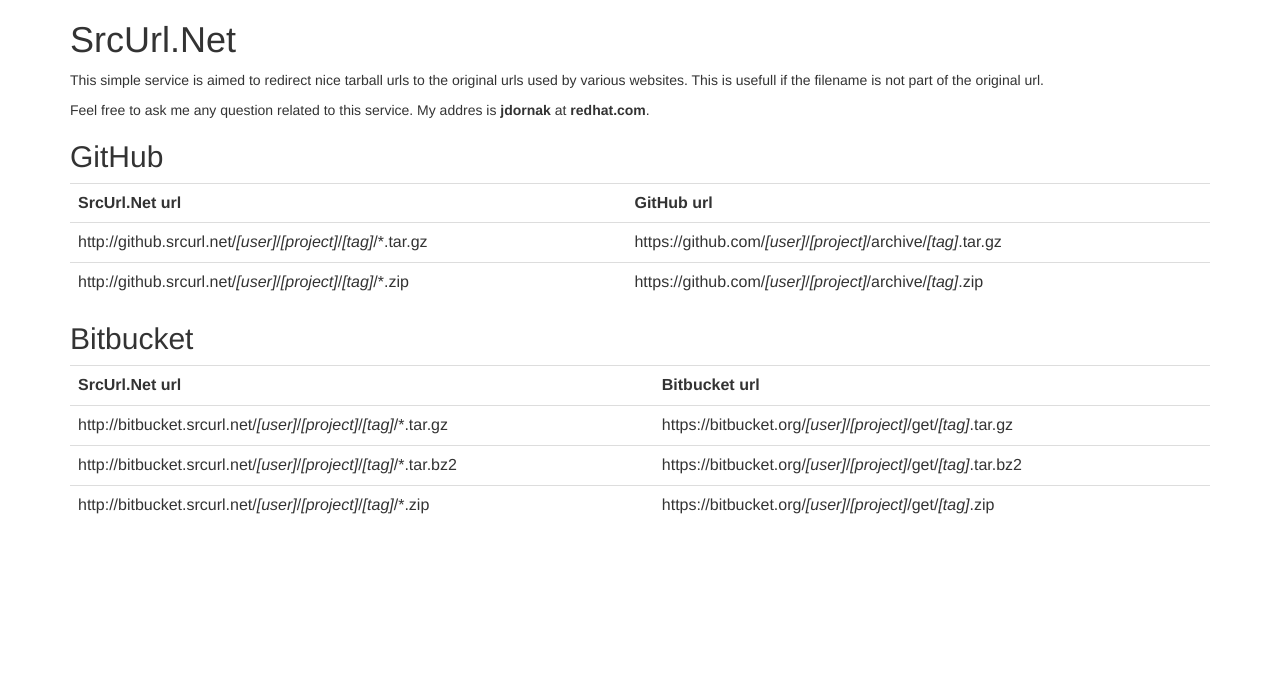
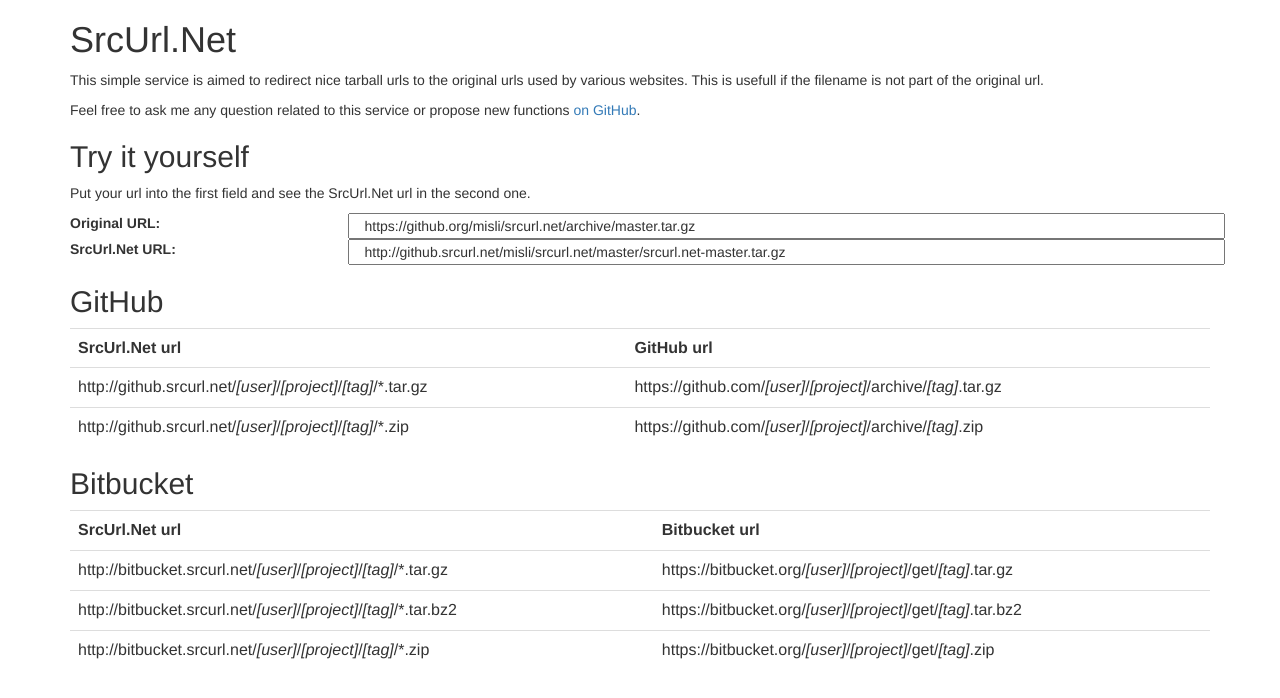
Before and after one commit to misli/srcurl.net, a plain HTML site: page htdocs/index.html in a window 1280 px wide. Drawn offline with nearby package versions, Linux system fonts and the light colour scheme.

Commit message:
add js form to translate original url thanks to: Dave Johansen

```diff
--- a/htdocs/index.html
+++ b/htdocs/index.html
@@ -1,7 +1,36 @@
 <html>
     <head>
         <title>SrcUrl.Net</title>
-        <link href="https://maxcdn.bootstrapcdn.com/bootstrap/3.3.4/css/bootstrap.min.css" rel="stylesheet">
+        <link href="https://maxcdn.bootstrapcdn.com/bootstrap/3.3.4/css/bootstrap.min.css" rel="stylesheet"/>
+        <script type="text/javascript">
+
+function endsWith(str, suffix) {
+    return str.indexOf(suffix, str.length - suffix.length) !== -1;
+}
+
+function splitFilename(str) {
+    if (endsWith(str, ".zip"))
+        return [str.substr(0, str.length - 4), str.substr(str.length - 4)];
+    else if (endsWith(str, ".tar.gz"))
+        return [str.substr(0, str.length - 7), str.substr(str.length - 7)];
+    else if (endsWith(str, ".tar.bz2"))
+        return [str.substr(0, str.length - 8), str.substr(str.length - 8)];
+    else
+        return [str, ""]
+}
+
+function convertUrl(origUrl) {
+    var splitUrl = origUrl.split("/")
+    var site = splitUrl[2].split(".", 1)
+    var filename = splitFilename(splitUrl[6])
+    return "http://" + site + ".srcurl.net/" + splitUrl[3] + "/" + splitUrl[4] + "/" + filename[0] + "/" + splitUrl[4] + "-" + filename[0] + filename[1]
+}
+
+function processForm() {
+    document.getElementById("id_output").value = convertUrl(document.getElementById("id_input").value);
+}
+
+        </script>
     </head>
     <body>
         <div class="container">
@@ -11,8 +40,22 @@
                 This is usefull if the filename is not part of the original url.
             </p>
             <p>
-                Feel free to ask me any question related to this service. My addres is <strong>jdornak</strong> at <strong>redhat.com</strong>.
+                Feel free to ask me any question related to this service or propose new functions <a href="https://github.com/misli/srcurl.net">on GitHub</a>.
             </p>
+
+            <h2>Try it yourself</h2>
+            <p>
+                Put your url into the first field and see the SrcUrl.Net url in the second one.
+            </p>
+            <div class="row">
+                <label class="col-sm-3" for="id_input">Original URL:</label>
+                <input class="col-xs-12 col-sm-9" type="text" name="input"  id="id_input"  onchange="processForm()" onkeyup="processForm()" value="https://github.org/misli/srcurl.net/archive/master.tar.gz"/>
+            </div>
+            <div class="row">
+                <label class="col-sm-3" for="id_output">SrcUrl.Net URL:</label>
+                <input class="col-xs-12 col-sm-9" type="text" name="output" id="id_output" onclick="this.select()" onfocus="this.select()"/>
+            </div>
+            <script language="javascript">processForm()</script>
 
             <h2>GitHub</h2>
             <table class="table">
```
